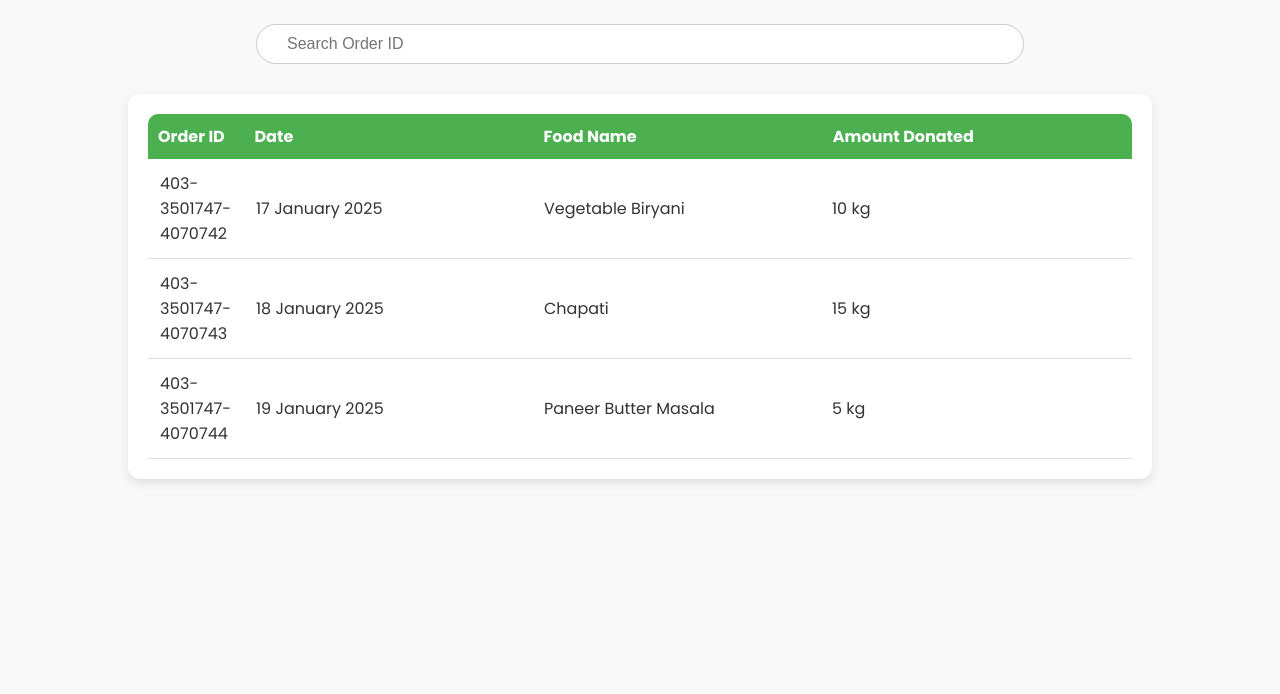
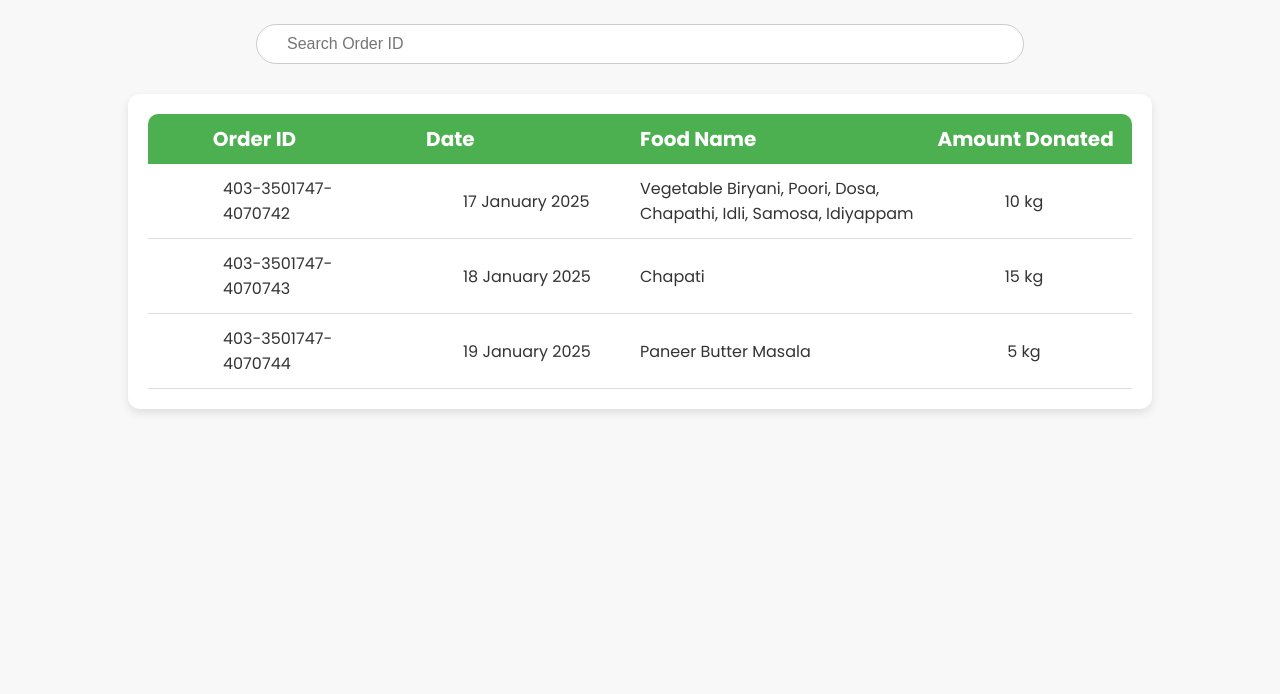
Before and after one commit to srikanthvenkat03/RePlate-Nourishing-Communities-One-Donation-at-a-Time, a plain HTML site: page html/order-history.html in a window 1280 px wide. Shown: the part 106-800 px from the top of the page. Drawn offline with nearby package versions, Linux system fonts and the light colour scheme.

Commit message:
Styling Order history Window

```diff
--- a/scripts/order-history.js
+++ b/scripts/order-history.js
@@ -1,6 +1,6 @@
 $(document).ready(function () {
     let orderHistory = [
-        { orderId: "403-3501747-4070742", date: "17 January 2025", foodName: "Vegetable Biryani", amountDonated: "10 kg" },
+        { orderId: "403-3501747-4070742", date: "17 January 2025", foodName: "Vegetable Biryani, Poori, Dosa, Chapathi, Idli, Samosa, Idiyappam ", amountDonated: "10 kg" },
         { orderId: "403-3501747-4070743", date: "18 January 2025", foodName: "Chapati", amountDonated: "15 kg" },
         { orderId: "403-3501747-4070744", date: "19 January 2025", foodName: "Paneer Butter Masala", amountDonated: "5 kg" }
     ];
--- a/styles/order-history.css
+++ b/styles/order-history.css
@@ -41,16 +41,17 @@ body {
 
 h1 {
     margin: 0;
-    font-size: 2.5rem;
+    font-size: 50px;
     color: white;
-    font-family: 'Lato', sans-serif;
+    font-family: "Lato","serif";
     font-weight: 700;
-}
+
+  }
 
 /* Hamburger Menu */
 .hamburger {
     position: absolute;
-    right: 80px;
+    right: 40px;
     color: white;
     font-size: 30px;
     cursor: pointer;
@@ -100,15 +101,29 @@ h1 {
 /* Table Header */
 .order-header {
     display: grid;
-    grid-template-columns: 10% 30% 30% 30%;
+    grid-template-columns: 20% 30% 30% 20%;
     background-color: #4CAF50;
     color: white;
     padding: 10px;
     font-weight: bold;
     border-radius: 10px 10px 0 0;
-    text-align: left;
+    text-align: center;
+    font-size: 20px;
 }
 
+
+  .order-header div:nth-child(2) {
+    text-align: center;
+    padding-left: 0px;; /* Adjust spacing inside */
+    margin-left: -90px; /* Adds extra margin */
+  }
+.order-header div:nth-child(3) {
+    text-align: left;
+
+}
+.order-header div:nth-child(4) {
+    text-align: center;
+}
 /* Individual Order Entries */
 .order-container {
     border-bottom: 1px solid #ddd;
@@ -116,7 +131,7 @@ h1 {
 
 .order-content {
     display: grid;
-    grid-template-columns: 10% 30% 30% 30%;
+    grid-template-columns: 20% 30% 30% 20%;
     padding: 12px;
     align-items: center;
     text-align: left;
@@ -125,6 +140,30 @@ h1 {
 .order-content:nth-child(even) {
     background-color: #f9f9f9;
 }
+.order-content div:first-child {
+    text-align: left;
+    padding-left: 53px; /* Adjust spacing inside */
+    margin-left: 10px; /* Adds extra margin */
+  }
+  .order-content div:nth-child(2) {
+    text-align: left;
+    padding-left: 73px; /* Adjust spacing inside */
+    margin-left: 38px; /* Adds extra margin */
+  }
+  .order-content div:nth-child(3) {
+    text-align: left;
+     /* Adds extra margin */
+  }
+  .order-content div:nth-child(4) {
+    text-align: center;
+    padding-left: 0px; /* Adjust spacing inside */
+    margin-left: 0px; /* Adds extra margin */
+  }
+  .order-content div:nth-child(5) {
+    text-align: left;
+    padding-left: 100px; /* Adjust spacing inside */
+    margin-left: 10px; /* Adds extra margin */
+  }
 
 .order-content:hover {
     background-color: #f1f1f1;
```
